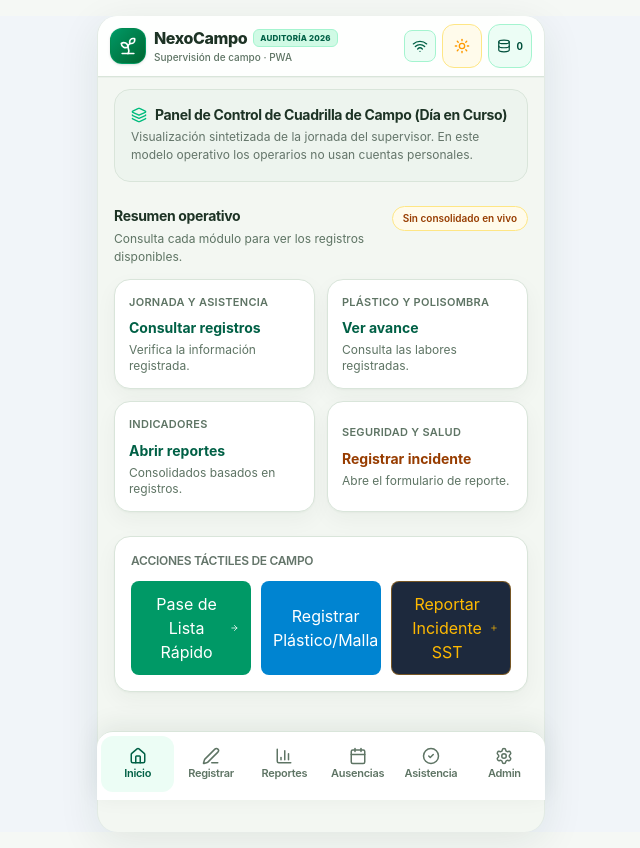
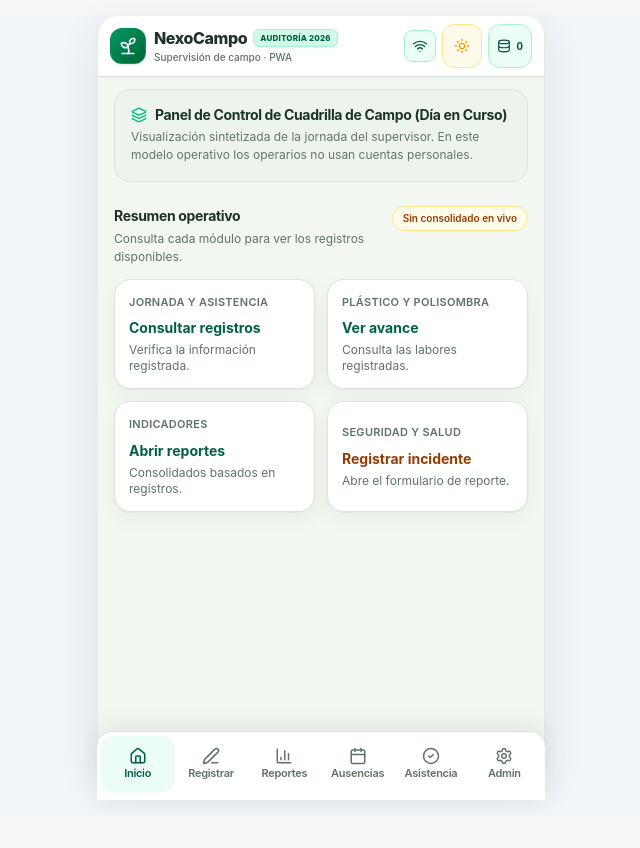
Before and after one commit to xposed823-prog/nexocampo-auditoria-2026, a React (Vite) app: page / in a window 1280 px wide. Shown: the whole page, without its empty margins (319-959 px from the left). After the commit the page ends 816 px from the top, so only its background shows below. Built offline with nearby package versions, Linux system fonts and the light colour scheme.

Commit message:
ui: simplificar inicio y retirar accesos rápidos redundantes

```diff
--- a/src/components/resumen/ResumenModulo.tsx
+++ b/src/components/resumen/ResumenModulo.tsx
@@ -1,5 +1,5 @@
 import React from 'react';
-import { Layers, ArrowRight, Plus } from 'lucide-react';
+import { Layers } from 'lucide-react';
 
 export interface ResumenModuloProps {
   modoSol: boolean;
@@ -75,33 +75,6 @@ export const ResumenModulo: React.FC<ResumenModuloProps> = ({
         </div>
       </section>
 
-      {/* Accesos Rápidos Táctiles para Android */}
-      <div className={`p-4 rounded-xl border space-y-3 ${modoSol ? 'bg-white border-slate-300' : 'bg-slate-800/30 border-slate-700/50'}`}>
-        <h3 className="font-semibold text-xs uppercase tracking-wider text-slate-400">Acciones Táctiles de Campo</h3>
-        <div className="grid grid-cols-1 sm:grid-cols-3 gap-2.5">
-          <button
-            onClick={() => setTabActual('asistencia')}
-            className="min-h-[48px] py-2.5 px-3 rounded-lg bg-emerald-600 hover:bg-emerald-500 text-white font-semibold text-xs flex items-center justify-between"
-          >
-            <span>Pase de Lista Rápido</span>
-            <ArrowRight className="w-4 h-4" />
-          </button>
-          <button
-            onClick={() => setTabActual('polisombra')}
-            className="min-h-[48px] py-2.5 px-3 rounded-lg bg-sky-600 hover:bg-sky-500 text-white font-semibold text-xs flex items-center justify-between"
-          >
-            <span>Registrar Plástico/Malla</span>
-            <ArrowRight className="w-4 h-4" />
-          </button>
-          <button
-            onClick={() => setModalIncidenteAbierto(true)}
-            className="min-h-[48px] py-2.5 px-3 rounded-lg bg-slate-800 hover:bg-slate-700 text-amber-400 border border-amber-500/40 font-semibold text-xs flex items-center justify-between"
-          >
-            <span>Reportar Incidente SST</span>
-            <Plus className="w-4 h-4" />
-          </button>
-        </div>
-      </div>
     </div>
   );
 };
```
